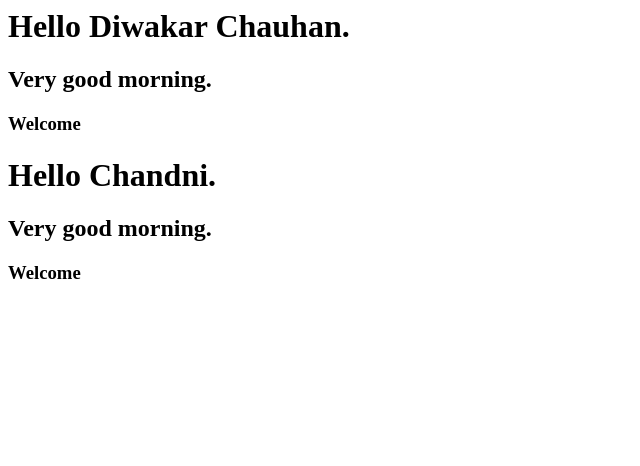
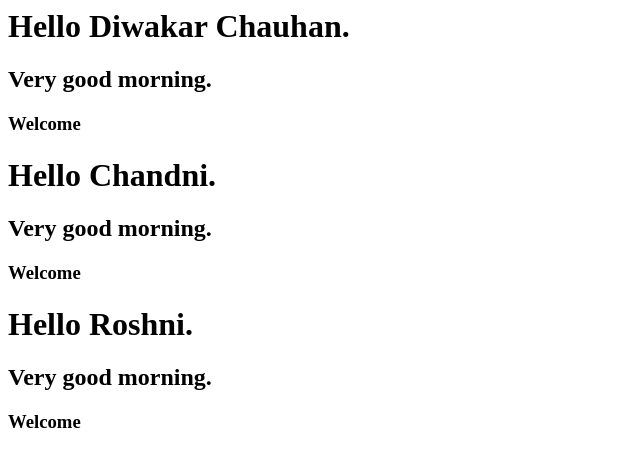
Before and after one commit to DiwakarSinghRajput/DiwakarSinghRajput.github.io, a plain HTML site: page index.html in a window 1280 px wide. Shown: the whole page, without its empty margins (0-640 px from the left). Drawn offline with Linux system fonts and the light colour scheme.

Commit message:
roshni added

```diff
--- a/index.html
+++ b/index.html
@@ -11,6 +11,15 @@
 		<h1>Hello Chandni.</h1>
 		<h2>Very good morning.</h2>
 		<h3>Welcome</h3>
+
+
+
+		<h1>Hello Roshni.</h1>
+		<h2>Very good morning.</h2>
+		<h3>Welcome</h3>
+
+
+
 	</body>
 
 </html>
```
